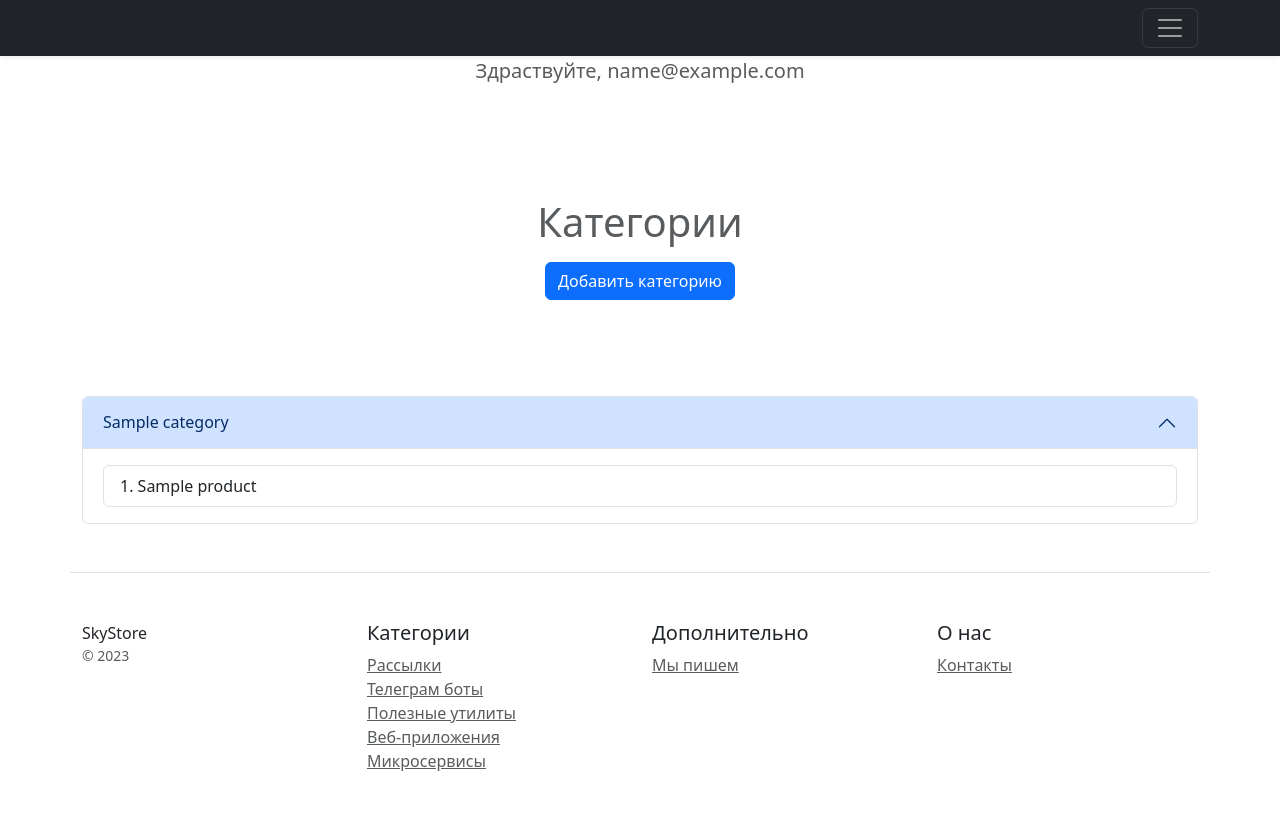
After one commit to AmirGadzhimirzaev/my_store_on_django, a Django app: page /category/ in a window 1280 px wide. The commit adds this page. Run offline with Django 5.2, Linux system fonts and the light colour scheme; a user stored in the database is signed in; tables that the repository leaves empty hold one stand-in row (values such as "Sample post"); some libraries are stand-ins or nearby versions.

Commit message:
h29. fixes

```diff
--- a/catalog/templates/catalog/base.html
+++ b/catalog/templates/catalog/base.html
@@ -1,5 +1,4 @@
 {% load static %}
-<!DOCTYPE html>
 <html lang="en" data-bs-theme="auto" xmlns="http://www.w3.org/1999/html">
 <head>
     <meta charset="utf-8">
--- /dev/null
+++ b/catalog/templates/catalog/category_list.html
@@ -0,0 +1,29 @@
+{% extends 'catalog/base.html' %}
+{% load my_tags %}
+{% block content %}
+
+{% for category in object_list %}
+<div class="container">
+    <div class="accordion" id="accordionExample">
+        <div class="accordion-item">
+            <h2 class="accordion-header">
+                <button class="accordion-button" type="button" data-bs-toggle="collapse" data-bs-target="#collapseOne"
+                        aria-controls="collapseOne">
+                    {{ category.name }}
+                </button>
+            </h2>
+            <div id="collapseOne" class="accordion-collapse collapse show" data-bs-parent="#accordionExample">
+                <div class="accordion-body">
+                    <div class="list-group list-group-numbered">
+                        {% for product in category.catalog.all %}
+                        <a class="list-group-item" href="{% url 'catalog:product_detail' product.pk %}">{{ product }}</a>
+                        {% endfor %}
+                    </div>
+                </div>
+            </div>
+        </div>
+    </div>
+</div>
+{% endfor %}
+
+{% endblock %}
--- a/catalog/templates/catalog/includes/inc_menu.html
+++ b/catalog/templates/catalog/includes/inc_menu.html
@@ -8,6 +8,7 @@
                     {% if user.is_authenticated %}
                     <li><a href="{% url 'catalog:home' %}" class="text-white">Главная</a></li>
                     <li><a href="{% url 'catalog:product_list' %}" class="text-white">Список продуктов</a></li>
+                    <li><a href="{% url 'catalog:category_list' %}" class="text-white">Список категорий</a></li>
                     <li><a href="{% url 'catalog:contacts' %}" class="text-white">Контакты</a></li>
                     <li><a href="{% url 'blog:blog_list' %}" class="text-white">Блог</a></li>
                     {% csrf_token %}
--- a/catalog/templates/catalog/includes/inc_title_section.html
+++ b/catalog/templates/catalog/includes/inc_title_section.html
@@ -48,6 +48,12 @@
             <h1 class="fw-light">Sign up</h1>
             <p class="display-6 lead text-body-secondary">Регистрация</p>
 
+            {% elif '/category/' in request.path %}
+            <p class="display-6 lead text-body-secondary">Категории</p>
+                {% if user.is_authenticated %}
+                <a class="btn btn-primary" href="#" role="button">Добавить категорию</a>
+                {% endif %}
+
             {% endif %}
         </div>
     </div>
--- a/catalog/urls.py
+++ b/catalog/urls.py
@@ -3,7 +3,7 @@ from django.views.decorators.cache import cache_page
 
 from catalog.apps import CatalogConfig
 from catalog.views import HomeTemplateView, ProductListView, ProductDetailView, ProductCreateView, ProductUpdateView, \
-    ProductDeleteView, ContactsTemplateView
+    ProductDeleteView, ContactsTemplateView, CategoryListView
 
 app_name = CatalogConfig.name
 
@@ -15,4 +15,5 @@ urlpatterns = [
     path("product/create/", ProductCreateView.as_view(), name="product_create"),
     path("product/<int:pk>/update/", ProductUpdateView.as_view(), name="product_update"),
     path("product/<int:pk>/delete/", ProductDeleteView.as_view(), name="product_delete"),
+    path("category/", CategoryListView.as_view(), name="category_list"),
 ]
--- a/catalog/views.py
+++ b/catalog/views.py
@@ -4,8 +4,8 @@ from django.urls import reverse_lazy
 from django.views.generic import ListView, DetailView, CreateView, UpdateView, DeleteView, TemplateView
 
 from catalog.forms import ProductForm, ProductModeratorForm
-from catalog.models import Product
-from catalog.services import get_prod_from_cache
+from catalog.models import Product, Category
+from catalog.services import get_prod_from_cache, get_category_prods_list
 
 
 class HomeTemplateView(LoginRequiredMixin, TemplateView):
@@ -84,3 +84,7 @@ class ProductDeleteView(LoginRequiredMixin, DeleteView):
         if self.request.user == self.object.owner or user.has_perm('catalog.can_unpublish_product'):
             return self.object
         raise PermissionDenied
+
+
+class CategoryListView(LoginRequiredMixin, ListView):
+    model = Category
```
Also changed, not shown: catalog/services.py (+6 -1 lines).
